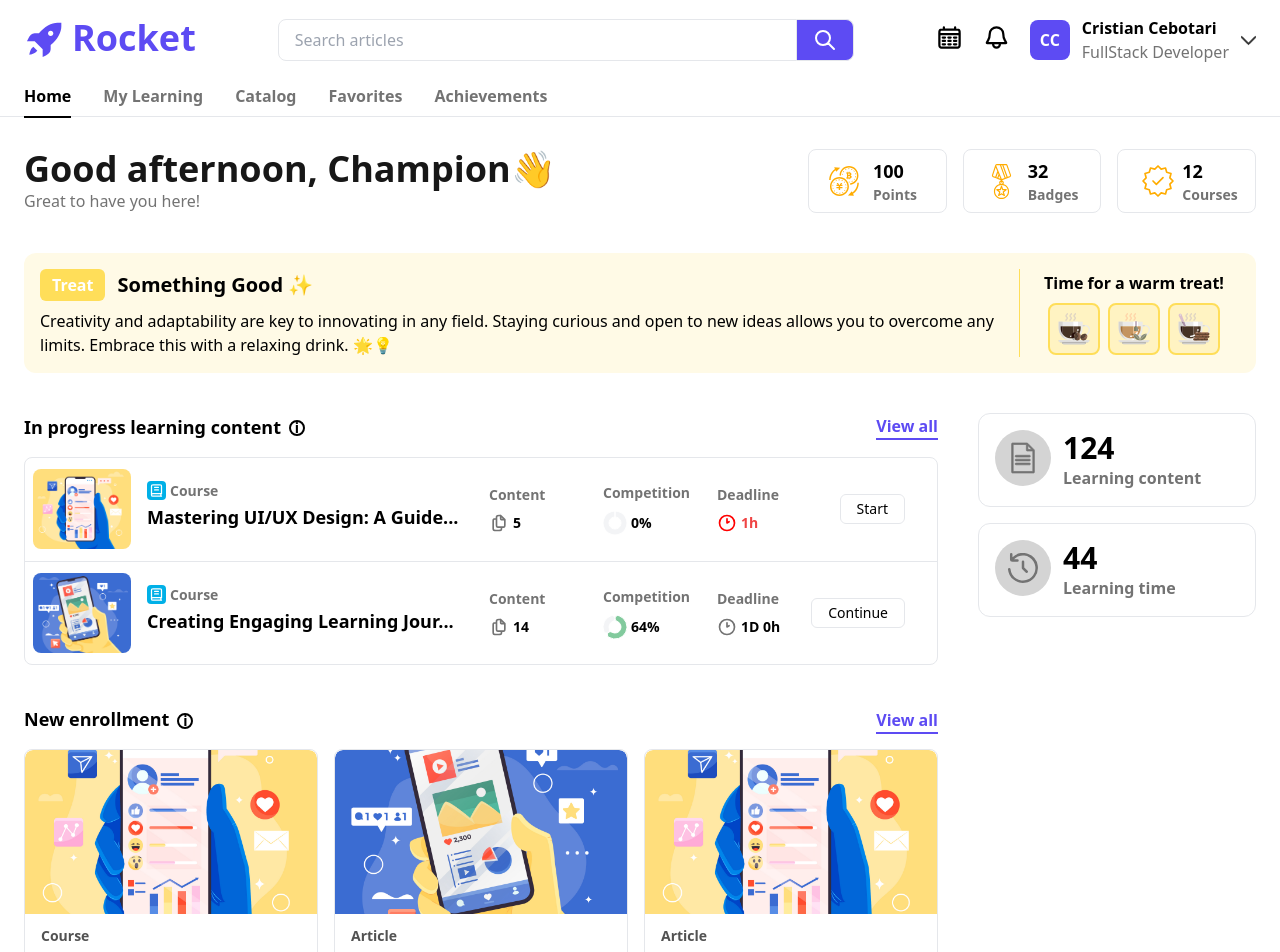
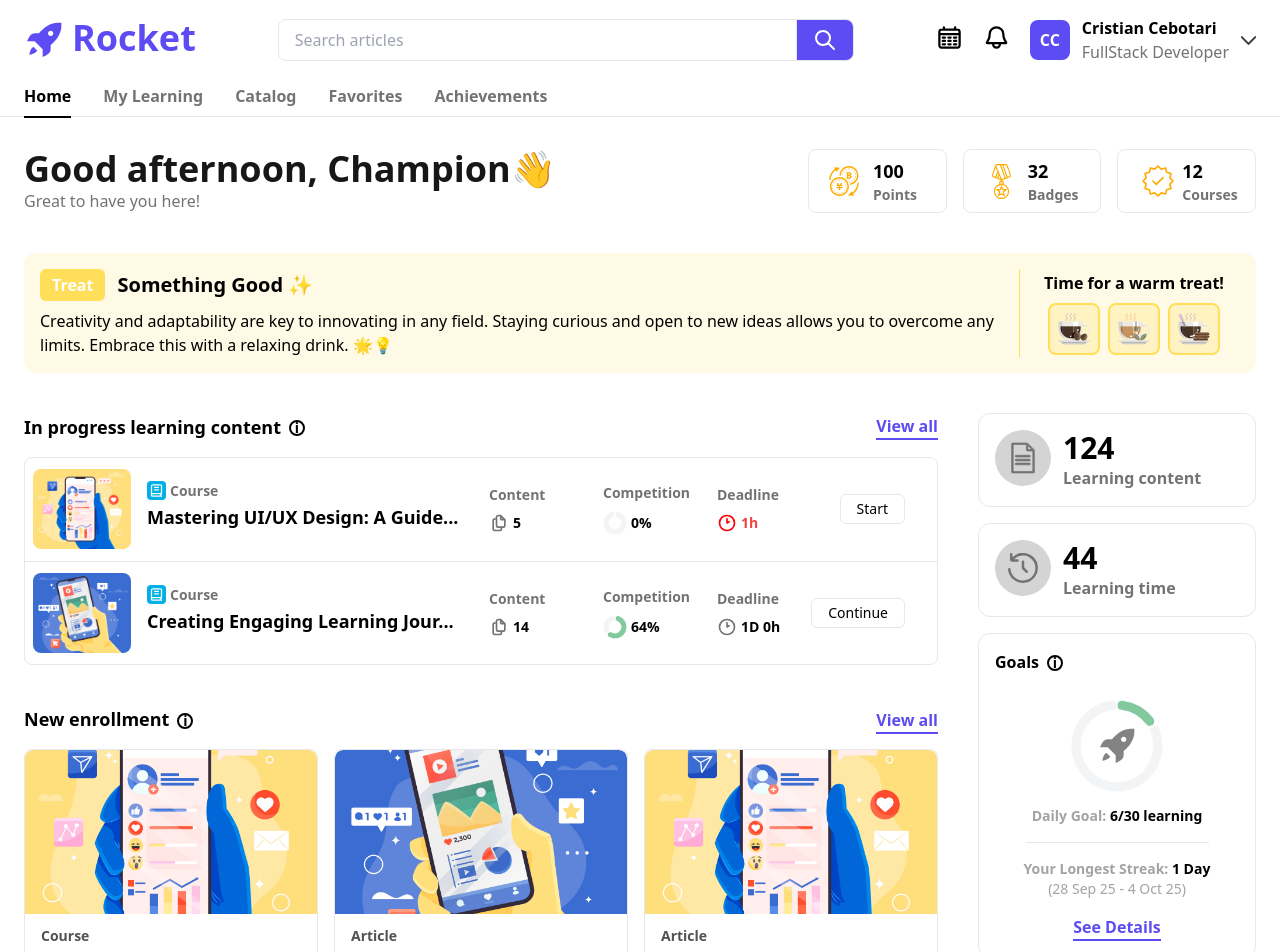
Before and after one commit to Eravity/Rocket.dev, a Next.js app: page / in a window 1280 px wide. Shown: the top 952 px of the page. Built offline with nearby package versions, Linux system fonts and the light colour scheme.

Commit message:
Build daily goal component

```diff
--- a/package.json
+++ b/package.json
@@ -10,12 +10,14 @@
   },
   "dependencies": {
     "@heroicons/react": "^2.2.0",
+    "@tailwindcss/postcss": "^4.0.0",
     "framer-motion": "^12.0.5",
     "heroicons": "^2.2.0",
     "next": "15.1.4",
     "react": "^19.0.0",
     "react-dom": "^19.0.0",
-    "recharts": "^2.15.0"
+    "recharts": "^2.15.0",
+    "tailwindcss": "^3.4.1"
   },
   "devDependencies": {
     "@eslint/eslintrc": "^3",
@@ -25,7 +27,6 @@
     "eslint": "^9",
     "eslint-config-next": "15.1.4",
     "postcss": "^8",
-    "tailwindcss": "^3.4.1",
     "typescript": "^5"
   }
 }
--- a/src/app/_components/CourseAside.tsx
+++ b/src/app/_components/CourseAside.tsx
@@ -1,12 +1,14 @@
 import ArticleIcon from "./Icons/ArticleIcon";
 import CourseData from "./CourseData";
 import Time from "./Icons/Time";
+import DailyGoal from "./DailyGoal";
 
 export default function CourseAside() {
   return (
-    <div className="col-span-1 flex flex-col gap-4">
+    <aside className="col-span-1 flex flex-col gap-4">
       <CourseData icon={<ArticleIcon />} value={124} label={'Learning content'}/>
       <CourseData icon={<Time />} value={44} label={'Learning time'}/>
-    </div>
+      <DailyGoal/>
+    </aside>
   );
 }
--- a/src/app/_components/CourseData.tsx
+++ b/src/app/_components/CourseData.tsx
@@ -12,7 +12,7 @@ export default function CourseData({
       <div className="p-2 rounded-full w-14 h-14 flex items-center justify-center mr-3 bg-neutral-300">
         {icon}
       </div>
-      <div className="">
+      <div>
         <h1 className="text-3xl font-bold">{value}</h1>
         <p className="text-md font-semibold text-neutral-500">{label}</p>
       </div>
--- /dev/null
+++ b/src/app/_components/DailyGoal.tsx
@@ -0,0 +1,98 @@
+"use client";
+
+import dynamic from "next/dynamic";
+import InfoSign from "./InfoSign";
+import Rocket from "./Icons/Rocket";
+
+const DynamicChart = dynamic(() => import("./GoalChart"), {
+  ssr: false,
+});
+
+type DailyGoalProps = {
+  data: number;
+  currentProgress?: number;
+  totalGoal?: number;
+  longestStreak?: {
+    days: number;
+    startDate: string;
+    endDate: string;
+  };
+};
+
+const GoalHeader = () => (
+  <div className="flex gap-2">
+    <h1 className="font-bold">Goals</h1>
+    <InfoSign info="Here you can see the progress of your daily goals" />
+  </div>
+);
+
+const GoalChart = ({ data }: { data: number }) => (
+  <div className="mx-auto relative w-24 h-24">
+    <div className="absolute top-1/2 left-1/2 transform -translate-x-1/2 -translate-y-1/2">
+      <DynamicChart data={data} />
+      <Rocket />
+    </div>
+  </div>
+);
+
+const GoalStats = ({
+  current = 6,
+  total = 30,
+  streak = { days: 1, startDate: "28 Sep 25", endDate: "4 Oct 25" },
+}: {
+  current?: number;
+  total?: number;
+  streak?: { days: number; startDate: string; endDate: string };
+}) => (
+  <div className="flex flex-col gap-4">
+    <h2 className="text-neutral-400 text-center font-semibold text-sm">
+      Daily Goal:{" "}
+      <span className="font-bold text-black">
+        {current}/{total} learning
+      </span>
+    </h2>
+
+    <hr className="w-3/4 mx-auto" />
+
+    <div className="text-center">
+      <h2 className="text-neutral-400 font-semibold text-sm">
+        Your Longest Streak:{" "}
+        <span className="font-bold text-black">{streak.days} Day</span>
+      </h2>
+      <p className="text-sm text-neutral-400">
+        ({streak.startDate} - {streak.endDate})
+      </p>
+    </div>
+
+    <button
+      className="self-start sm:self-auto w-fit mx-auto font-semibold underline-offset-[5px]
+                 border-b-2 border-blueLotus text-blueLotus hover:opacity-80 active:scale-95
+                 transition-all duration-200 text-sm sm:text-base"
+    >
+      See Details
+    </button>
+  </div>
+);
+
+export default function DailyGoal({
+  data,
+  currentProgress = 6,
+  totalGoal = 30,
+  longestStreak = { days: 1, startDate: "28 Sep 25", endDate: "4 Oct 25" },
+}: DailyGoalProps) {
+  const validatedData = Math.max(0, Math.min(100, data));
+
+  return (
+    <div className="w-full h-fit flex flex-col p-4 border rounded-xl">
+      <GoalHeader />
+      <div className="flex flex-col gap-3 mt-6">
+        <GoalChart data={validatedData} />
+        <GoalStats
+          current={currentProgress}
+          total={totalGoal}
+          streak={longestStreak}
+        />
+      </div>
+    </div>
+  );
+}
--- /dev/null
+++ b/src/app/_components/GoalChart.tsx
@@ -0,0 +1,57 @@
+"use client";
+import { PieChart, Pie, Cell } from "recharts";
+
+const CHART_SIZE = 96;
+const INNER_RADIUS = 36;
+const OUTER_RADIUS = 46;
+const START_ANGLE = 90;
+const END_ANGLE = -270;
+const CORNER_RADIUS = 10;
+
+const COLORS = {
+  completed: "#82ca9d",
+  remaining: "#f3f4f6",
+} as const;
+
+export default function GoalChart({ data }: { data: number }) {
+  const validatedData = Math.max(0, Math.min(100, data));
+
+  const testData = [{ value: 6 }, { value: 30 }];
+
+  return (
+    <div
+      style={{
+        width: CHART_SIZE,
+        height: CHART_SIZE,
+        display: "inline-block",
+        position: "absolute",
+        left: "50%",
+        top: "50%",
+        transform: "translate(-50%, -50%)",
+      }}
+      role="img"
+      aria-label={`Progress: ${validatedData}%`}
+    >
+      <PieChart width={CHART_SIZE} height={CHART_SIZE}>
+        <Pie
+          data={testData}
+          dataKey="value"
+          cx="50%"
+          cy="50%"
+          innerRadius={INNER_RADIUS}
+          outerRadius={OUTER_RADIUS}
+          startAngle={START_ANGLE}
+          endAngle={END_ANGLE}
+          cornerRadius={CORNER_RADIUS}
+        >
+          {testData.map((entry, index) => (
+            <Cell
+              key={`cell-${index}`}
+              fill={index === 0 ? COLORS.completed : COLORS.remaining}
+            />
+          ))}
+        </Pie>
+      </PieChart>
+    </div>
+  );
+}
--- /dev/null
+++ b/src/app/_components/Icons/Rocket.tsx
@@ -0,0 +1,18 @@
+export default function Rocket() {
+  return (
+    <svg
+      width="40px"
+      height="40px"
+      viewBox="0 0 15 15"
+      version="1.1"
+      id="rocket"
+      xmlns="http://www.w3.org/2000/svg"
+      fill="#838383"
+    >
+      <path
+        id="path7143"
+        d="M12.5547,1c-2.1441,0-5.0211,1.471-6.9531,4H4&#xA;&#x9;C2.8427,5,2.1794,5.8638,1.7227,6.7773L1.1113,8h1.4434H4l1.5,1.5L7,11v1.4453v1.4434l1.2227-0.6113&#xA;&#x9;C9.1362,12.8206,10,12.1573,10,11V9.3984c2.529-1.932,4-4.809,4-6.9531V1H12.5547z M10,4c0.5523,0,1,0.4477,1,1l0,0&#xA;&#x9;c0,0.5523-0.4477,1-1,1l0,0C9.4477,6,9,5.5523,9,5v0C9,4.4477,9.4477,4,10,4L10,4z M3.5,10L3,10.5C2.2778,11.2222,2,13,2,13&#xA;&#x9;s1.698-0.198,2.5-1L5,11.5L3.5,10z"
+      />
+    </svg>
+  );
+}
```
Also changed, not shown: 1 other file (tests, documents, lock files or other folders).
